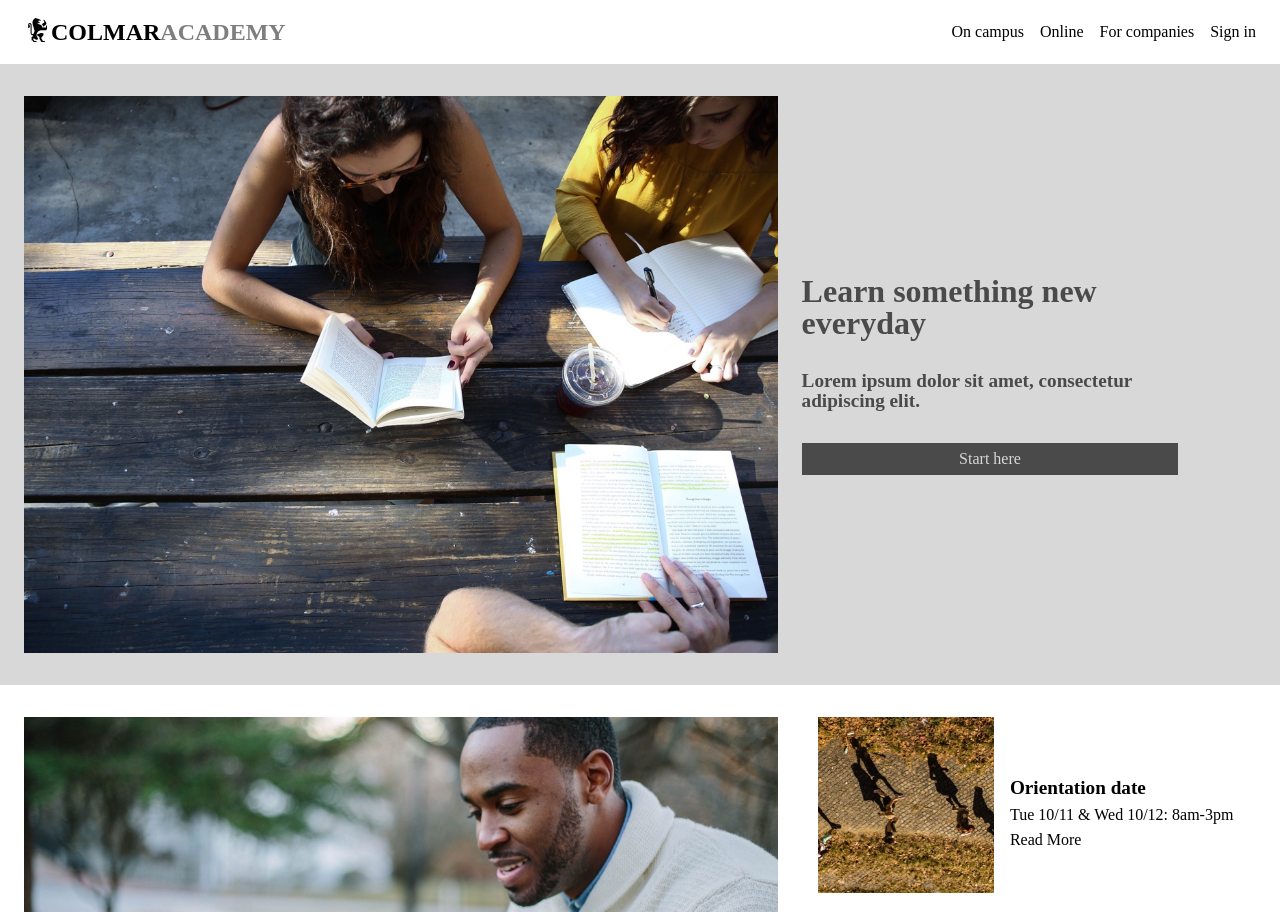
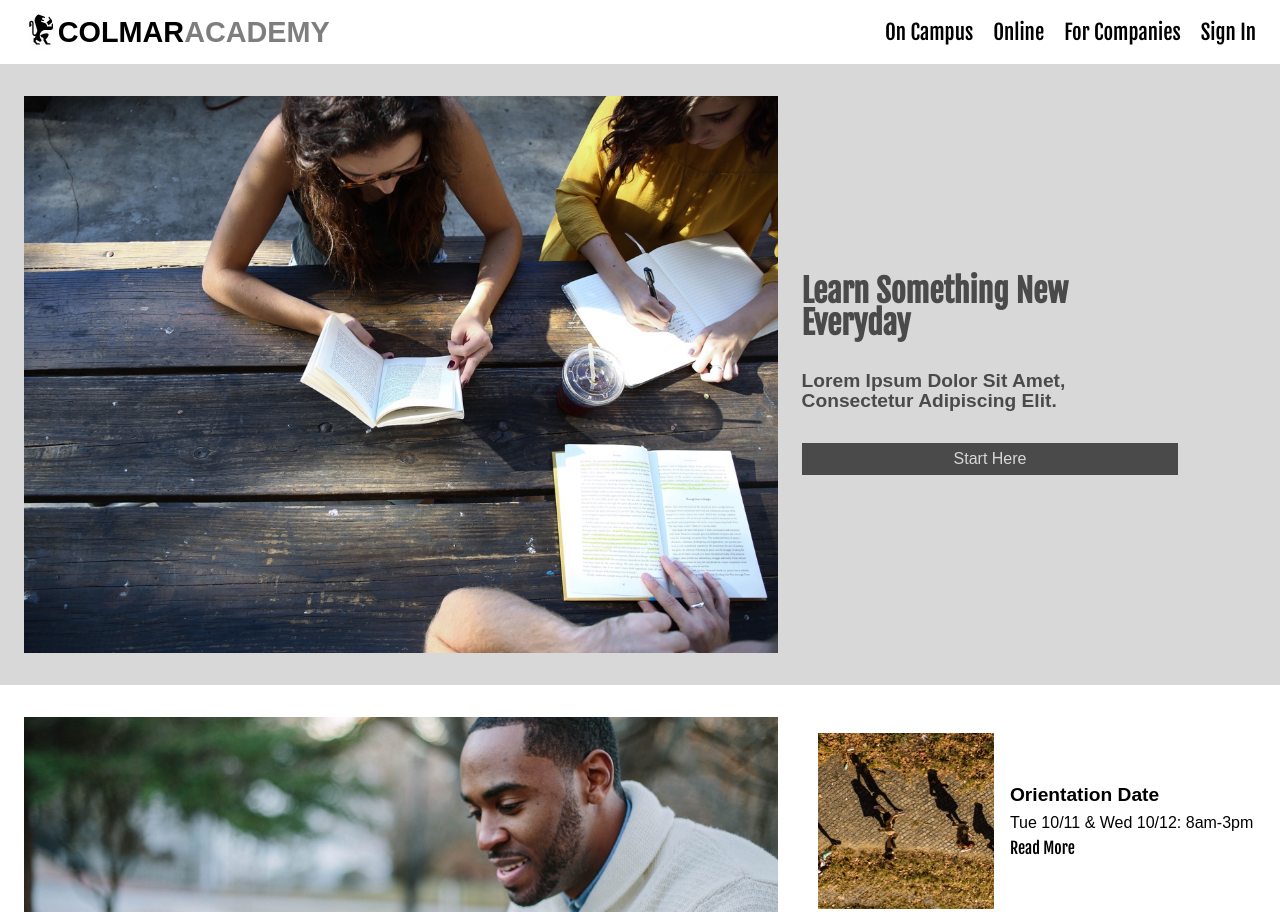
Before and after one commit to Tonyyyy1234/colmar, a plain HTML site: page index.html in a window 1280 px wide. Shown: the top 912 px of the page. Drawn offline with Linux system fonts and the light colour scheme; a web font is replaced by a local one.

Commit message:
Adding Final Touches

```diff
--- a/index.html
+++ b/index.html
@@ -5,6 +5,7 @@
   <title>Colmar Academy</title>
   <link href="resources/css/reset.css" rel="stylesheet" type="text/css">
   <link href="resources/css/style.css" rel="stylesheet" type="text/css">
+  <link <link href="http://fonts.googleapis.com/css?family=Fjalla+One|Cantarell:400,400italic,700italic,700" rel="stylesheet" type="text/css">
 </head>
 <body>
 
@@ -17,10 +18,10 @@
       </div>
       <div class="nav">
         <ul>
-          <li><a href="#">On campus</a></li>
+          <li><a href="#">On Campus</a></li>
           <li><a href="#">Online</a></li>
-          <li><a href="#">For companies</a></li>
-          <li><a href="#">Sign in</a></li>
+          <li><a href="#">For Companies</a></li>
+          <li><a href="#">Sign In</a></li>
         </ul>
       </div>
     </header>
@@ -169,7 +170,7 @@
         <p>&ldquo;Curabitur vitae libero in ipsum porttitor consequat. Aliquam et commodo lectus, nec consequat neque. Sed non accumsan urna. Phasellus sed consequat ex. Etiam eget magna laoreet, efficitur dolor consequat, tristique ligula.&rdquo;</p>
       </div>
       <div class="fisma">
-        <div class="fisma-box design">
+        <div class="fisma-box">
           <img src="resources/images/thesis-fisma.jpg" alt="A picture of a person highlighting some paper">
           <div class="extra">
             <h3>Fisma&colon; Design and Prototype</h3>
@@ -204,6 +205,7 @@
 
   </footer>
 
+
 </body>
 
 </html>
--- a/resources/css/style.css
+++ b/resources/css/style.css
@@ -1,8 +1,11 @@
 /* Universal Styles */
+
+html {
+  font-size: 16px;
+}
 
 .container {
   margin: 32px 0 32px 24px;
-  /* border: solid green; */
   display: inline-block;
 }
 
@@ -12,7 +15,7 @@ h1 {
 }
 
 h2 {
-  font-size: 1.5rem;
+  font-size: 1.8rem;
   font-weight: bold;
 }
 
@@ -29,6 +32,43 @@ p {
   line-height: 1.2;
 }
 
+a {
+  position: relative;
+  color: #000;
+  text-decoration: none;
+}
+
+a:before {
+  content: "";
+  position: absolute;
+  width: 100%;
+  height: 2px;
+  bottom: -2px;
+  left: 0;
+  background-color: #000;
+  visibility: hidden;
+  -webkit-transform: scaleX(0);
+  transform: scaleX(0);
+  -webkit-transition: all .5s ease-in-out 0s;
+  transition: all .5s ease-in-out 0s;
+}
+
+a:hover:before {
+  visibility: visible;
+  -webkit-transform: scaleX(1);
+  transform: scaleX(1);
+}
+
+a, h1, h2 {
+  font-family: 'Fjalla One', sans-serif;
+  text-transform: capitalize;
+}
+
+h3, h4, p, span {
+  font-family: 'Cantarell', sans-serif;
+  text-transform: capitalize;
+}
+
 /* Header Section */
 
 header {
@@ -38,6 +78,15 @@ header {
   margin: 0 8px 0 24px;
 }
 
+header a,
+footer a {
+  font-size: 1.3em;
+}
+
+.logo img {
+  height: 40px;
+}
+
 .logo {
   height: 32px;
   display: flex;
@@ -45,9 +94,16 @@ header {
   flex-grow: 1;
 }
 
-.nav ul,
-footer ul{
-  display: flex;
+.logo h2 {
+  font-family: helvetica;
+}
+
+.nav {
+  text-align: right;
+}
+
+.nav ul li{
+  display: inline;
 }
 
 .nav ul li,
@@ -65,6 +121,15 @@ footer ul li{
 
 .ios-header {
   display: none;
+}
+
+.everyday span:hover {
+  color: #4a4a4a;
+  background-color: #d8d8d8;
+  border: 3px solid #4a4a4a;
+  padding: 5px;
+  transition-property: color, background-color;
+  transition-duration: 1.2s;
 }
 
 /* Top Banner */
@@ -154,8 +219,8 @@ footer ul li{
   padding: 8px 0;
 }
 
-.orientation img{
-  margin-top: 0;
+.info-box:hover {
+  background-color: #d8d8d8;
 }
 
 /* learning section */
@@ -220,9 +285,9 @@ video {
   justify-content: flex-start;
 }
 
-.design {
-  background-color: #d8d8d8;
-}
+.fisma-box:hover {
+    background-color: #d8d8d8;
+  }
 
 /* footer */
 
@@ -233,10 +298,16 @@ footer {
 }
 
 .copy {
+  border: solid red;
   flex-grow: 1;
 }
 
+.footer-links ul li{
+  display: inline;
+}
+
 /* media queries */
+
 
 @media only screen and (max-width: 800px){
   .information img {
@@ -248,9 +319,41 @@ footer {
   .information {
     flex-wrap: wrap;
   }
+
+  header a {
+    font-size: 1.1em;
+  }
+
+  .logo img {
+    height: 80%;
+  }
+
+  .logo h2{
+    font-size: 25px;
 }
 
-@media only screen and (max-width: 470px){
+  .nav ul li,
+    footer ul li{
+      margin-right: 0;
+
+    }
+}
+
+@media only screen and (max-width: 650px){
+
+  .banner img{
+    margin-right: 10px;
+  }
+
+  .everyday {
+    height: 250px;
+    display: flex;
+    flex-direction: column;
+  }
+
+}
+
+@media only screen and (max-width: 500px){
 
   .container {
     width: 100%;
@@ -367,9 +470,15 @@ footer {
 
    .field-box {
      width: 100%;
-     /* overflow: hidden; */
      background-color: #d8d8d8;
      margin: 0 16px 8px 16px;
+   }
+
+   .field-box:hover {
+     color: #d8d8d8;
+     background-color: #4a4a4a;
+     transition-property: color, background-color;
+     transition-duration: 1.2s;
    }
 
    .field-box h3 {
@@ -401,5 +510,6 @@ footer {
    footer {
      border-top: none;
      padding: 16px;
+     font-size: .9rem;
    }
 }
```
